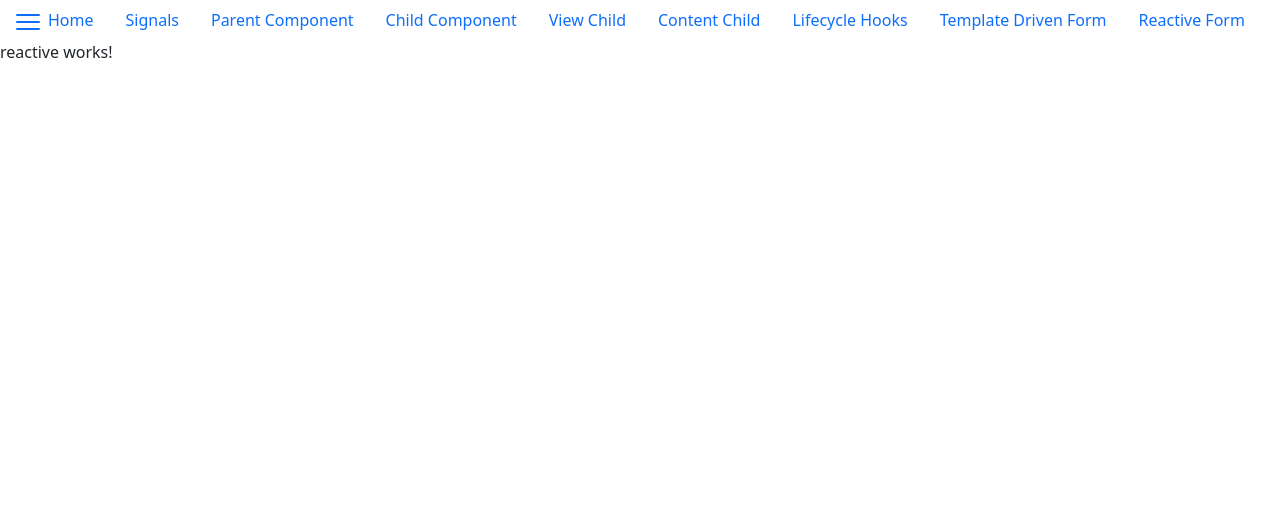
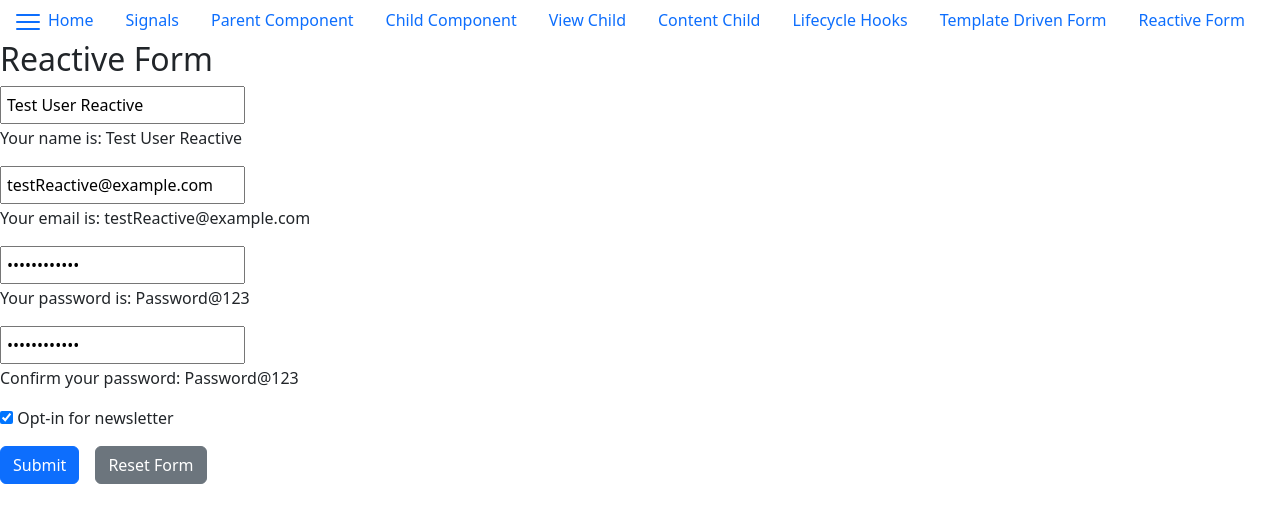
Before and after one commit to Phani6103/angular-school, an Angular app: page /reactive-form in a window 1280 px wide. Shown: the top 522 px of the page. Built offline with nearby package versions, Linux system fonts and the light colour scheme.

Commit message:
Add Reactive Form

```diff
--- a/src/app/forms/reactive/reactive.html
+++ b/src/app/forms/reactive/reactive.html
@@ -1 +1,54 @@
-<p>reactive works!</p>
+<div>
+    <h2>Reactive Form</h2>
+    <form [formGroup]="signupForm" (ngSubmit)="onSubmit()">
+        <input type="text" formControlName="name" placeholder="Enter your name"
+            [ngClass]="{'error-field': signupForm.get('name')?.invalid && signupForm.get('name')?.touched}" />
+        <p [class.mb-0]="signupForm.get('name')?.invalid && signupForm.get('name')?.touched">Your name is: {{ signupForm.value.name }}</p>
+        <p *ngIf="signupForm.get('name')?.errors?.['required'] && signupForm.get('name')?.touched" style="color: red;">Name is required.</p>
+
+        <input type="text" formControlName="email" placeholder="Enter your email"
+            [ngClass]="{'error-field': signupForm.get('email')?.invalid && signupForm.get('email')?.touched}" />
+        <p [class.mb-0]="signupForm.get('email')?.invalid && signupForm.get('email')?.touched">Your email is: {{ signupForm.value.email }}</p>
+        <p *ngIf="signupForm.get('email')?.errors?.['required'] && signupForm.get('email')?.touched" style="color: red;">Email is required.</p>
+        <p *ngIf="signupForm.get('email')?.errors?.['email'] && signupForm.get('email')?.touched" style="color: red;">Please enter a valid email address.</p>
+
+        <input type="password" formControlName="password" placeholder="Enter your password"
+            [ngClass]="{'error-field': signupForm.get('password')?.invalid && signupForm.get('password')?.touched}" />
+        <p [class.mb-0]="signupForm.get('password')?.invalid && signupForm.get('password')?.touched">Your password is: {{ signupForm.value.password }}</p>
+        <p *ngIf="signupForm.get('password')?.errors?.['required'] && signupForm.get('password')?.touched" style="color: red;">Password is required.</p>
+        <p *ngIf="signupForm.get('password')?.errors?.['minlength'] && signupForm.get('password')?.touched" style="color: red;">Password must be at least 8 characters long.</p>
+        <p *ngIf="signupForm.get('password')?.errors?.['hasUppercase'] && signupForm.get('password')?.touched" style="color: red;">Password must contain at least one uppercase letter.</p>
+        <p *ngIf="signupForm.get('password')?.errors?.['hasLowercase'] && signupForm.get('password')?.touched" style="color: red;">Password must contain at least one lowercase letter.</p>
+        <p *ngIf="signupForm.get('password')?.errors?.['hasNumber'] && signupForm.get('password')?.touched" style="color: red;">Password must contain at least one number.</p>
+        <p *ngIf="signupForm.get('password')?.errors?.['hasSpecialChar'] && signupForm.get('password')?.touched" style="color: red;">Password must contain at least one special character.</p>
+
+        <input type="password" formControlName="confirmPassword" placeholder="Confirm your password"
+            [ngClass]="{'error-field': signupForm.get('confirmPassword')?.invalid && signupForm.get('confirmPassword')?.touched}" />
+        <p [class.mb-0]="signupForm.get('confirmPassword')?.invalid && signupForm.get('confirmPassword')?.touched">Confirm your password: {{ signupForm.value.confirmPassword }}</p>
+        <p *ngIf="signupForm.get('confirmPassword')?.errors?.['required'] && signupForm.get('confirmPassword')?.touched" style="color: red;">Confirm Password is required.</p>
+        <p *ngIf="signupForm.errors?.['mismatch'] && signupForm.get('confirmPassword')?.touched" style="color: red;">Passwords do not match.</p>
+
+        <p>
+            <input type="checkbox" formControlName="optInForNewsletter" />
+            Opt-in for newsletter
+        </p>
+
+        <p *ngIf="signupForm.invalid && signupForm.touched" style="color: red;">
+            Please fill out all required fields and ensure all validations pass before submitting.
+        </p>
+
+        <button [ngClass]="signupForm.valid ? 'btn btn-primary me-3' : 'btn btn-secondary me-3'" [disabled]="signupForm.invalid" type="submit">Submit</button>
+        <button class="btn btn-secondary" (click)="resetForm()">Reset Form</button>
+    </form>
+</div>
+
+<style>
+    input {
+        margin-bottom: 2px; /* Reduced margin */
+        padding: 5px;
+    }
+
+    .error-field {
+        border: 1px solid red;
+    }
+</style>
--- a/src/app/forms/reactive/reactive.ts
+++ b/src/app/forms/reactive/reactive.ts
@@ -1,11 +1,82 @@
-import { Component } from '@angular/core';
+import { Component, OnInit } from '@angular/core';
+import { CommonModule } from '@angular/common';
+import { FormGroup, FormControl, Validators, ReactiveFormsModule, AbstractControl, ValidationErrors } from '@angular/forms';
+
+export function passwordStrengthValidator(control: AbstractControl): ValidationErrors | null {
+  const value: string = control.value || '';
+  if (!value) {
+    return null;
+  }
+
+  const errors: ValidationErrors = {};
+
+  if (!/[A-Z]/.test(value)) {
+    errors['hasUppercase'] = true;
+  }
+  if (!/[a-z]/.test(value)) {
+    errors['hasLowercase'] = true;
+  }
+  if (!/\d/.test(value)) {
+    errors['hasNumber'] = true;
+  }
+  if (!/[@$!%*?&]/.test(value)) {
+    errors['hasSpecialChar'] = true;
+  }
+
+  return Object.keys(errors).length > 0 ? errors : null;
+}
 
 @Component({
   selector: 'app-reactive',
-  imports: [],
+  standalone: true,
+  imports: [
+    CommonModule,
+    ReactiveFormsModule
+  ],
   templateUrl: './reactive.html',
   styleUrl: './reactive.scss'
 })
-export class Reactive {
+export class Reactive implements OnInit {
+  signupForm!: FormGroup;
 
+  ngOnInit(): void {
+    this.signupForm = new FormGroup({
+      name: new FormControl('', Validators.required),
+      email: new FormControl('', [Validators.required, Validators.email]),
+      password: new FormControl('', [
+        Validators.required,
+        Validators.minLength(8),
+        passwordStrengthValidator
+      ]),
+      confirmPassword: new FormControl('', Validators.required),
+      optInForNewsletter: new FormControl(false)
+    });
+
+    // Optional: Set initial values
+    this.signupForm.patchValue({
+      name: 'Test User Reactive',
+      email: 'testReactive@example.com',
+      password: 'Password@123',
+      confirmPassword: 'Password@123',
+      optInForNewsletter: true
+    });
+  }
+
+  passwordMatchValidator(form: FormGroup) {
+    const password = form.get('password')?.value;
+    const confirmPassword = form.get('confirmPassword')?.value;
+    return password === confirmPassword ? null : { mismatch: true };
+  }
+
+  onSubmit() {
+    if (this.signupForm.valid) {
+      console.log('Reactive Form submitted:', this.signupForm.value);
+    } else {
+      console.log('Reactive Form is invalid');
+    }
+  }
+
+  resetForm() {
+    this.signupForm.reset();
+  }
 }
```
